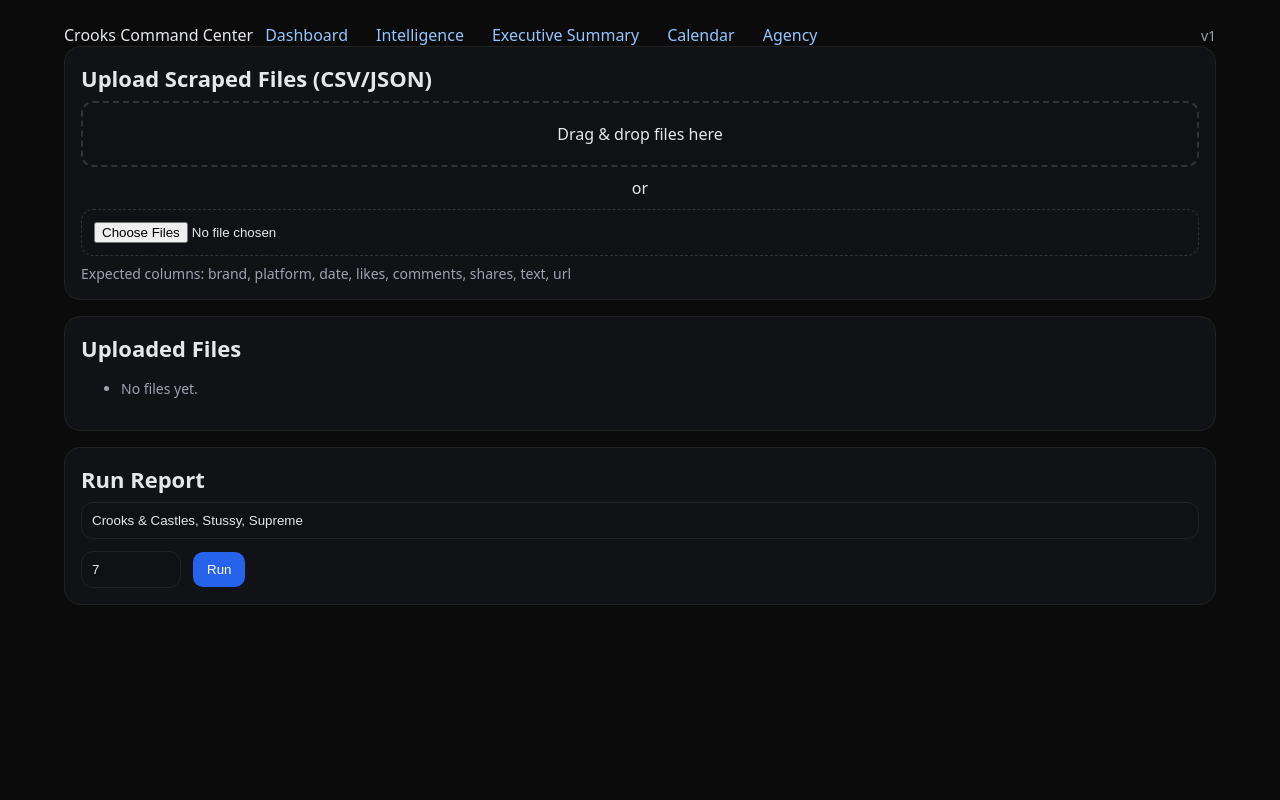
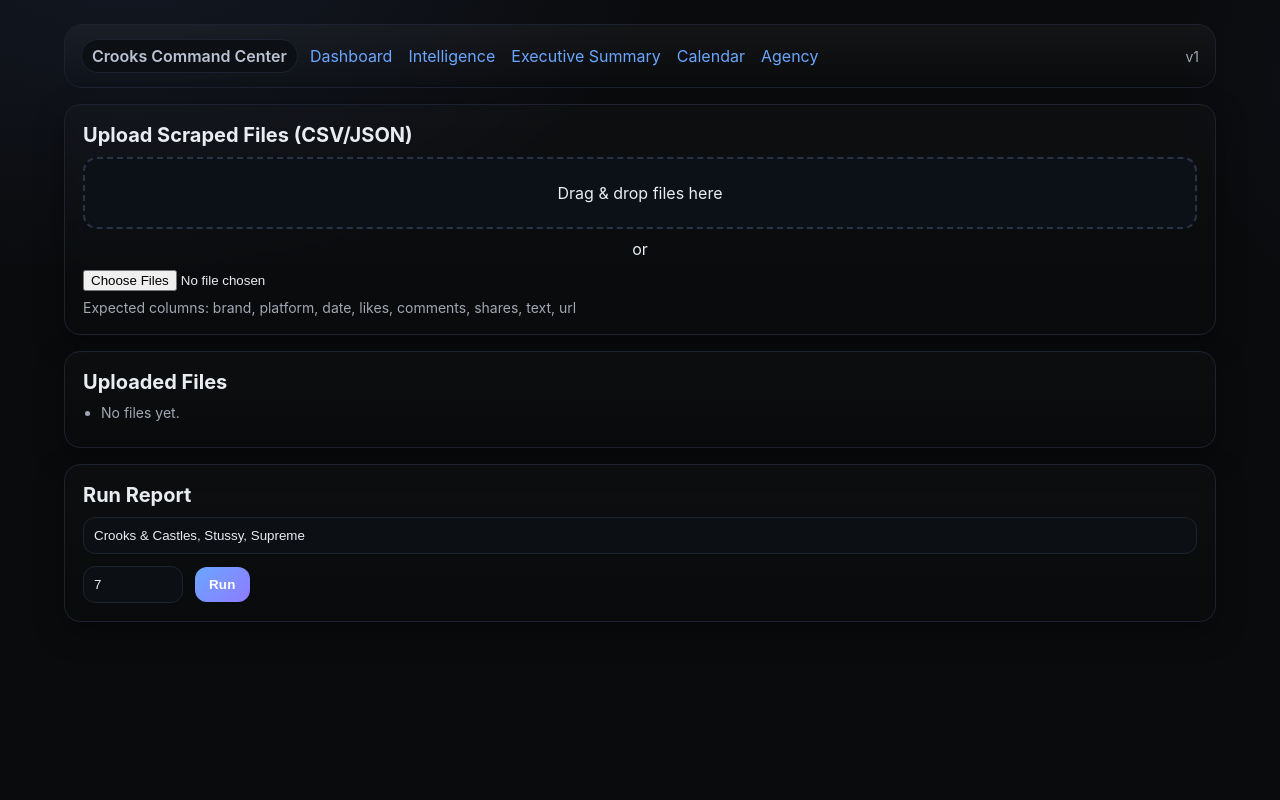
Before and after one commit to Jillian-ignited/Crooks-Command-Center-V2, a FastAPI app: page /intelligence/index.html in a window 1280 px wide. Run offline with FastAPI, Linux system fonts and the light colour scheme; data that the repository does not hold is empty.

Commit message:
Update styles.css

```diff
--- a/backend/static/assets/styles.css
+++ b/backend/static/assets/styles.css
@@ -1,17 +1,82 @@
+/* Base */
 * { box-sizing: border-box; }
-body { margin: 0; font-family: ui-sans-serif, system-ui, -apple-system, Segoe UI, Roboto, Helvetica, Arial; background: #0b0b0c; color: #e5e7eb; }
-a { color: #93c5fd; text-decoration: none; }
+:root {
+  --bg: #0a0b0d;
+  --panel: #0f1217;
+  --muted: #a1a8b3;
+  --line: #1c2230;
+  --brand: #6aa6ff;
+  --brand-2: #8e7bff;
+  --radius: 16px;
+  --shadow: 0 10px 30px rgba(0,0,0,.35);
+}
+html, body { height: 100%; }
+body {
+  margin: 0;
+  font-family: Inter, ui-sans-serif, system-ui, -apple-system, Segoe UI, Roboto, Helvetica, Arial;
+  background: radial-gradient(1200px 800px at 10% -10%, rgba(110,150,255,.10), transparent 45%),
+              radial-gradient(900px 700px at 120% 10%, rgba(140,120,255,.08), transparent 40%),
+              var(--bg);
+  color: #e9edf2;
+}
+a { color: var(--brand); text-decoration: none; }
 .container { max-width: 1200px; margin: 0 auto; padding: 24px; }
+
+/* Layout */
+.row { display: flex; gap: 12px; align-items: center; flex-wrap: wrap; }
 .grid { display: grid; gap: 16px; }
-.card { background: #111216; border: 1px solid #222; border-radius: 16px; padding: 16px; }
-.title { font-size: 22px; font-weight: 700; margin: 0 0 8px; }
-.muted { color: #9ca3af; font-size: 14px; }
-.button { background: #2563eb; color: white; border: none; padding: 10px 14px; border-radius: 10px; cursor: pointer; }
-.button:disabled { opacity: .5; cursor: not-allowed; }
-input[type="file"] { background:#0f1115; border:1px dashed #333; padding:12px; border-radius:12px; width:100%; }
-.row { display:flex; gap:12px; align-items:center; flex-wrap: wrap; }
-.pill { background:#1f2937; padding:4px 8px; border-radius:9999px; font-size:12px; }
-textarea, input[type="text"], input[type="number"] { width:100%; background:#0f1115; color:#e5e7eb; border:1px solid #222; border-radius:12px; padding:10px; }
-nav a { margin-right: 12px; }
-.dropzone { border: 2px dashed #333; border-radius: 12px; padding: 20px; background:#0f1115; text-align:center; }
-.dropzone.dragover { background:#0f1320; }
+.card {
+  background: linear-gradient(180deg, rgba(255,255,255,.02), rgba(255,255,255,.00));
+  border: 1px solid var(--line);
+  border-radius: var(--radius);
+  padding: 18px;
+  box-shadow: var(--shadow);
+  backdrop-filter: blur(6px);
+}
+.title { font-size: 20px; font-weight: 700; margin: 0 0 10px; }
+.muted { color: var(--muted); font-size: 14px; }
+
+/* Inputs & buttons */
+input[type="text"], input[type="number"], textarea {
+  width: 100%; background: #0c0f14; color: #e9edf2;
+  border: 1px solid var(--line); border-radius: 12px; padding: 10px;
+  outline: none; transition: border-color .15s ease, box-shadow .15s ease;
+}
+input:focus, textarea:focus {
+  border-color: #2c5eff; box-shadow: 0 0 0 3px rgba(44,94,255,.2);
+}
+.button {
+  background: linear-gradient(135deg, var(--brand), var(--brand-2));
+  color: white; border: none; padding: 10px 14px; border-radius: 12px;
+  cursor: pointer; font-weight: 600; letter-spacing: .2px;
+  transition: transform .05s ease, filter .15s ease, opacity .2s ease;
+}
+.button:hover { filter: brightness(1.08); }
+.button:active { transform: translateY(1px); }
+.button:disabled { opacity: .6; cursor: not-allowed; }
+
+.pill { background:#121826; padding:6px 10px; border-radius:9999px; font-size:12px; border:1px solid var(--line); }
+
+/* Drag & drop */
+.dropzone {
+  border: 2px dashed #2a3346; border-radius: 14px; padding: 24px; text-align:center;
+  background: #0c1017; transition: background .2s ease, border-color .2s ease;
+}
+.dropzone.dragover { background:#0e1420; border-color:#3a72ff; }
+
+/* Header */
+header {
+  background: linear-gradient(180deg, rgba(255,255,255,.04), rgba(255,255,255,0));
+  border: 1px solid var(--line);
+  border-radius: 18px;
+  padding: 14px 16px;
+  margin-bottom: 16px;
+}
+.brand {
+  padding: 6px 10px; border-radius: 9999px; border: 1px solid var(--line);
+  background: #0c0f14; color: #b9c3d3; font-weight: 600;
+}
+
+/* Lists */
+ul { margin: 8px 0; padding-left: 18px; }
+li { margin: 6px 0; }
```
